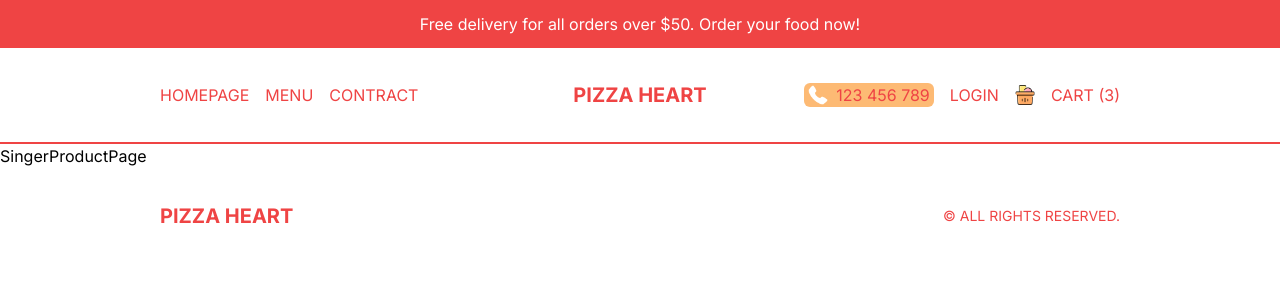
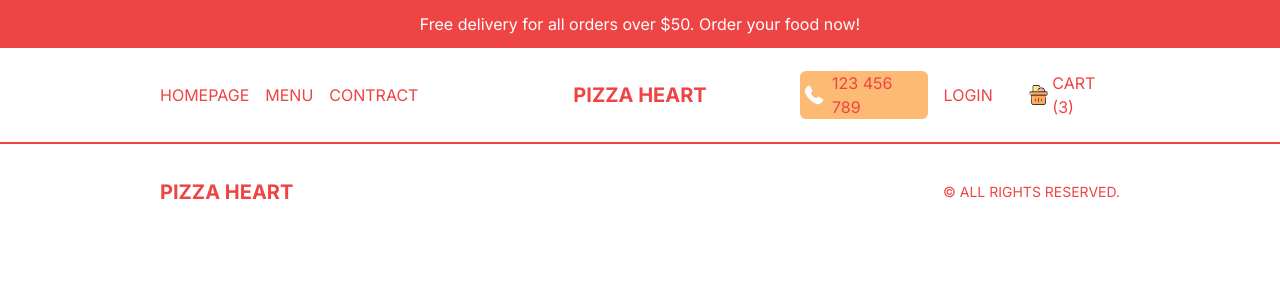
Before and after one commit to Piyabud/Food-Delivery-App, a Next.js app in the folder client/: page /product in a window 1280 px wide. Shown: the top 300 px of the page. Built offline with nearby package versions, Linux system fonts and the light colour scheme.

Commit message:
faet : style all page

```diff
--- a/client/src/app/globals.css
+++ b/client/src/app/globals.css
@@ -3,17 +3,15 @@
 @tailwind utilities;
 
 ::-webkit-scrollbar {
-  width: 15px;
+  width: 12px;
   height: 8px;
 }
 
-::-webkit-scrollbar-track {
-  box-shadow: inset 0 0 7px grey;
-}
+
 
 ::-webkit-scrollbar-thumb {
   background: #ef4444;
-  border-radius: 2em 1em 4em / 0.5em 3em;
+  border-radius: 5px
 }
 
 ::-webkit-scrollbar-thumb:hover {
--- a/client/src/app/menu/[catagory]/page.tsx
+++ b/client/src/app/menu/[catagory]/page.tsx
@@ -10,7 +10,7 @@ function CategoryPage() {
         <Link
           key={index}
           href={`/product/${product.id}`}
-          className="group w-full h-[60vh] sm:w-1/2 lg:w-1/3 p-4 flex flex-col justify-between odd:bg-orange-50 relative overflow-hidden"
+          className="group w-full h-[60vh] sm:w-1/2 lg:w-1/3 p-4 flex flex-col justify-between odd:bg-amber-50 relative overflow-hidden"
         >
           {/* IMG-CON */}
           {product.img && (
--- a/client/src/app/product/page.tsx
+++ b/client/src/app/product/page.tsx
@@ -2,7 +2,10 @@ import React from 'react'
 
 function SingerProductPage() {
   return (
-    <div>SingerProductPage</div>
+    <div className=''>
+      {/* IMG-CON */}
+      {/* TEXT-CON */}
+    </div>
   )
 }
 
--- a/client/src/components/CartIcon.tsx
+++ b/client/src/components/CartIcon.tsx
@@ -4,8 +4,8 @@ import React from "react";
 
 const CartIcon = () => {
   return (
-    <Link href="/cart" className="flex items-center gap-4">
-      <div className="relative w-8 h-8 md:w-5 md:h-5 ">
+    <Link href="/cart" className="flex items-center gap-1">
+      <div className="relative w-8 h-8 ml-5 md:w-5 md:h-5 ">
         <Image src="/cart.png" alt="" fill />
       </div>
       <span>Cart (3)</span>
--- a/client/src/components/Featured.tsx
+++ b/client/src/components/Featured.tsx
@@ -13,7 +13,7 @@ function Featured() {
           <div
             key={item.id}
             className="w-screen h-[60vh] flex flex-col items-center justify-around p-4
-            hover:bg-orange-50 transition-all duration-300
+            hover:bg-amber-50 transition-all duration-300
             md:w-[50vw] xl:w-[33vw] xl:h-[90vh]
            "
           >
--- a/client/src/components/Slider.tsx
+++ b/client/src/components/Slider.tsx
@@ -32,7 +32,7 @@ function Slider() {
   }, []);
   ///////////////////////////////
   return (
-    <div className="flex flex-col h-[calc(100vh-6rem)] md:h-[calc(100vh-9rem)] lg:flex-row bg-orange-50">
+    <div className="flex flex-col h-[calc(100vh-6rem)] md:h-[calc(100vh-9rem)] lg:flex-row bg-amber-50">
       {/* TEXT-CON */}
       <div className=" flex flex-1 items-center justify-center flex-col gap-8 text-red-500 font-bold ">
         <h1 className="text-5xl text-center uppercase p-4 md:p-10 md:text-6xl xl:text-7xl">
```
